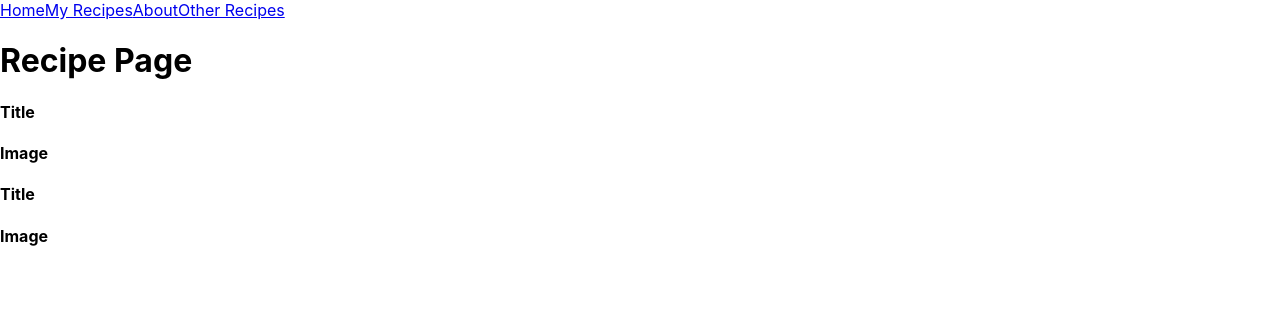
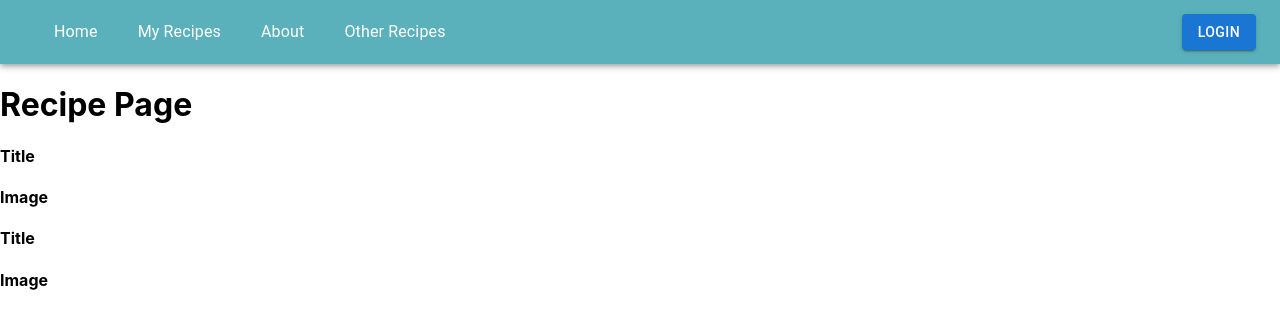
Before and after one commit to alagumuthiah/Tasty-Shopper, a React (Create React App) app: page / in a window 1280 px wide. Shown: the top 328 px of the page. Built offline with nearby package versions, Linux system fonts and the light colour scheme.

Commit message:
Added NavBar

```diff
--- a/package.json
+++ b/package.json
@@ -3,6 +3,9 @@
   "version": "0.1.0",
   "private": true,
   "dependencies": {
+    "@emotion/react": "^11.11.0",
+    "@emotion/styled": "^11.11.0",
+    "@mui/material": "^5.13.4",
     "@testing-library/jest-dom": "^5.16.5",
     "@testing-library/react": "^13.4.0",
     "@testing-library/user-event": "^13.5.0",
--- a/src/App.css
+++ b/src/App.css
@@ -2,37 +2,20 @@
   text-align: center;
 }
 
-.App-logo {
-  height: 40vmin;
-  pointer-events: none;
+.nav--links{
+  display:flex;
+  justify-content: space-between;
+  margin-left:30px;
 }
 
-@media (prefers-reduced-motion: no-preference) {
-  .App-logo {
-    animation: App-logo-spin infinite 20s linear;
-  }
+.nav--links > a{
+  text-decoration: none;
+  color:white;
+  padding-right:40px;
 }
 
-.App-header {
-  background-color: #282c34;
-  min-height: 100vh;
-  display: flex;
-  flex-direction: column;
+.nav--items{
+  display:flex;
+  justify-content: space-between;
   align-items: center;
-  justify-content: center;
-  font-size: calc(10px + 2vmin);
-  color: white;
 }
-
-.App-link {
-  color: #61dafb;
-}
-
-@keyframes App-logo-spin {
-  from {
-    transform: rotate(0deg);
-  }
-  to {
-    transform: rotate(360deg);
-  }
-}
--- a/src/App.js
+++ b/src/App.js
@@ -1,5 +1,5 @@
 import './App.css';
-import {BrowserRouter, Routes, Route, Link} from 'react-router-dom';
+import {BrowserRouter, Routes, Route} from 'react-router-dom';
 import AboutComponent from './components/AboutComponent';
 import RecipePage from './components/RecipePage';
 import RecipeDetails from './components/RecipeDetails';
--- a/src/components/NavBar.js
+++ b/src/components/NavBar.js
@@ -1,15 +1,193 @@
-
+import { AppBar, Toolbar, Typography, Button } from "@mui/material";
 import {Link} from "react-router-dom";
 
 function NavBar(){
+    const isAuthenticated = true;
+
     return(
-        <div>
-           <Link to="/">Home</Link>
-           <Link to="/recipes">My Recipes</Link>
-           <Link to="/about">About</Link>
-           <Link to="/recipe/:id">Other Recipes</Link>
+        <div className="nav--bar">
+           <AppBar position="static" sx={{ bgcolor: "#5ab1bb" }}>
+               <Toolbar className="nav--items">
+                   <div className = "nav--links">
+                        <Link to="/">
+                            <Typography>Home</Typography>
+                        </Link>
+                        <Link to="/recipes">
+                            <Typography>My Recipes</Typography>
+                        </Link>
+                        <Link to="/about">
+                            <Typography>About</Typography>
+                        </Link>
+                        <Link to="/recipe/:id">
+                            <Typography>Other Recipes</Typography>
+                        </Link>
+                   </div>
+                    {isAuthenticated && <Button size="medium" color="primary" variant="contained">Login</Button>}
+               </Toolbar>
+           </AppBar>
         </div>
     )
 }
 
 export default NavBar;
+
+
+
+/*
+<Link to="/">
+                            <Typography className="nav--elements">Home</Typography>
+                        </Link>
+                        <Link to="/recipes">
+                            <Typography className="nav--elements">My Recipes</Typography>
+                        </Link>
+                        <Link to="/about">
+                            <Typography className="nav--elements">About</Typography>
+                        </Link>
+                        <Link to="/recipe/:id">
+                            <Typography className="nav--elements">Other Recipes</Typography>
+                        </Link>
+
+
+function ResponsiveAppBar() {
+  const [anchorElNav, setAnchorElNav] = React.useState(null);
+  const [anchorElUser, setAnchorElUser] = React.useState(null);
+
+  const handleOpenNavMenu = (event) => {
+    setAnchorElNav(event.currentTarget);
+  };
+  const handleOpenUserMenu = (event) => {
+    setAnchorElUser(event.currentTarget);
+  };
+
+  const handleCloseNavMenu = () => {
+    setAnchorElNav(null);
+  };
+
+  const handleCloseUserMenu = () => {
+    setAnchorElUser(null);
+  };
+
+  return (
+    <AppBar position="static">
+      <Container maxWidth="xl">
+        <Toolbar disableGutters>
+          <AdbIcon sx={{ display: { xs: 'none', md: 'flex' }, mr: 1 }} />
+          <Typography
+            variant="h6"
+            noWrap
+            component="a"
+            href="/"
+            sx={{
+              mr: 2,
+              display: { xs: 'none', md: 'flex' },
+              fontFamily: 'monospace',
+              fontWeight: 700,
+              letterSpacing: '.3rem',
+              color: 'inherit',
+              textDecoration: 'none',
+            }}
+          >
+            LOGO
+          </Typography>
+
+          <Box sx={{ flexGrow: 1, display: { xs: 'flex', md: 'none' } }}>
+            <IconButton
+              size="large"
+              aria-label="account of current user"
+              aria-controls="menu-appbar"
+              aria-haspopup="true"
+              onClick={handleOpenNavMenu}
+              color="inherit"
+            >
+              <MenuIcon />
+            </IconButton>
+            <Menu
+              id="menu-appbar"
+              anchorEl={anchorElNav}
+              anchorOrigin={{
+                vertical: 'bottom',
+                horizontal: 'left',
+              }}
+              keepMounted
+              transformOrigin={{
+                vertical: 'top',
+                horizontal: 'left',
+              }}
+              open={Boolean(anchorElNav)}
+              onClose={handleCloseNavMenu}
+              sx={{
+                display: { xs: 'block', md: 'none' },
+              }}
+            >
+              {pages.map((page) => (
+                <MenuItem key={page} onClick={handleCloseNavMenu}>
+                  <Typography textAlign="center">{page}</Typography>
+                </MenuItem>
+              ))}
+            </Menu>
+          </Box>
+          <AdbIcon sx={{ display: { xs: 'flex', md: 'none' }, mr: 1 }} />
+          <Typography
+            variant="h5"
+            noWrap
+            component="a"
+            href=""
+            sx={{
+              mr: 2,
+              display: { xs: 'flex', md: 'none' },
+              flexGrow: 1,
+              fontFamily: 'monospace',
+              fontWeight: 700,
+              letterSpacing: '.3rem',
+              color: 'inherit',
+              textDecoration: 'none',
+            }}
+          >
+            LOGO
+          </Typography>
+          <Box sx={{ flexGrow: 1, display: { xs: 'none', md: 'flex' } }}>
+            {pages.map((page) => (
+              <Button
+                key={page}
+                onClick={handleCloseNavMenu}
+                sx={{ my: 2, color: 'white', display: 'block' }}
+              >
+                {page}
+              </Button>
+            ))}
+          </Box>
+
+          <Box sx={{ flexGrow: 0 }}>
+            <Tooltip title="Open settings">
+              <IconButton onClick={handleOpenUserMenu} sx={{ p: 0 }}>
+                <Avatar alt="Remy Sharp" src="/static/images/avatar/2.jpg" />
+              </IconButton>
+            </Tooltip>
+            <Menu
+              sx={{ mt: '45px' }}
+              id="menu-appbar"
+              anchorEl={anchorElUser}
+              anchorOrigin={{
+                vertical: 'top',
+                horizontal: 'right',
+              }}
+              keepMounted
+              transformOrigin={{
+                vertical: 'top',
+                horizontal: 'right',
+              }}
+              open={Boolean(anchorElUser)}
+              onClose={handleCloseUserMenu}
+            >
+              {settings.map((setting) => (
+                <MenuItem key={setting} onClick={handleCloseUserMenu}>
+                  <Typography textAlign="center">{setting}</Typography>
+                </MenuItem>
+              ))}
+            </Menu>
+          </Box>
+        </Toolbar>
+      </Container>
+    </AppBar>
+  );
+}*/
```
Also changed, not shown: 2 other files (tests, documents, lock files or other folders).
